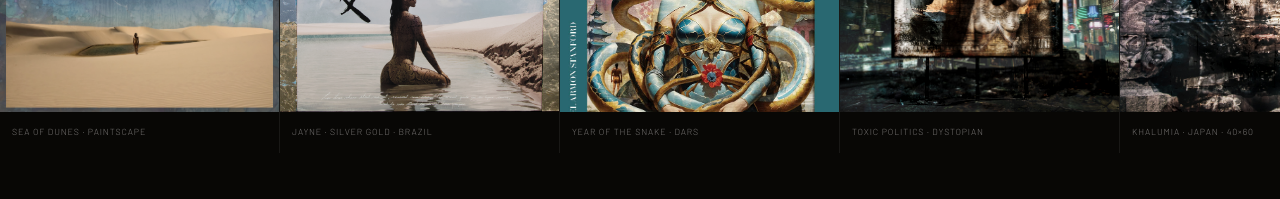
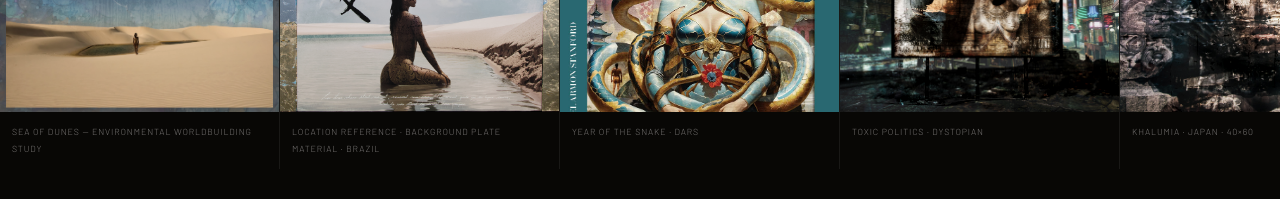
Before and after one commit to danielarmonstanford/SE-Film-Slate, a React (Vite) app: page / in a window 1280 px wide. Shown: the part 4820-5019 px from the top of the page. Built offline with nearby package versions, Linux system fonts and the light colour scheme.

Commit message:
Reframe Sea of Dunes and Brazil labels in NFT art strip

```diff
--- a/src/pages/Home.tsx
+++ b/src/pages/Home.tsx
@@ -365,8 +365,8 @@ export default function Home({ setIsHovering }: HomeProps) {
         <style>{`.nft-strip{overflow-x:auto;display:flex;scrollbar-width:none;}.nft-strip::-webkit-scrollbar{display:none;}`}</style>
         <div className="nft-strip -mx-4 md:-mx-20 text-left">
           {[
-            { src: '/nft-sea-of-dunes.jpg',   label: 'Sea of Dunes · Paintscape' },
-            { src: '/nft-jayne-silver-gold.jpg', label: 'Jayne · Silver Gold · Brazil' },
+            { src: '/nft-sea-of-dunes.jpg',   label: 'Sea of Dunes — Environmental Worldbuilding Study' },
+            { src: '/nft-jayne-silver-gold.jpg', label: 'Location Reference · Background Plate Material · Brazil' },
             { src: '/nft-year-of-snake.jpg',  label: 'Year of the Snake · DARS' },
             { src: '/nft-toxic-politics.jpg', label: 'Toxic Politics · Dystopian' },
             { src: '/nft-khalumia.jpg',       label: 'Khalumia · Japan · 40×60' },
```
